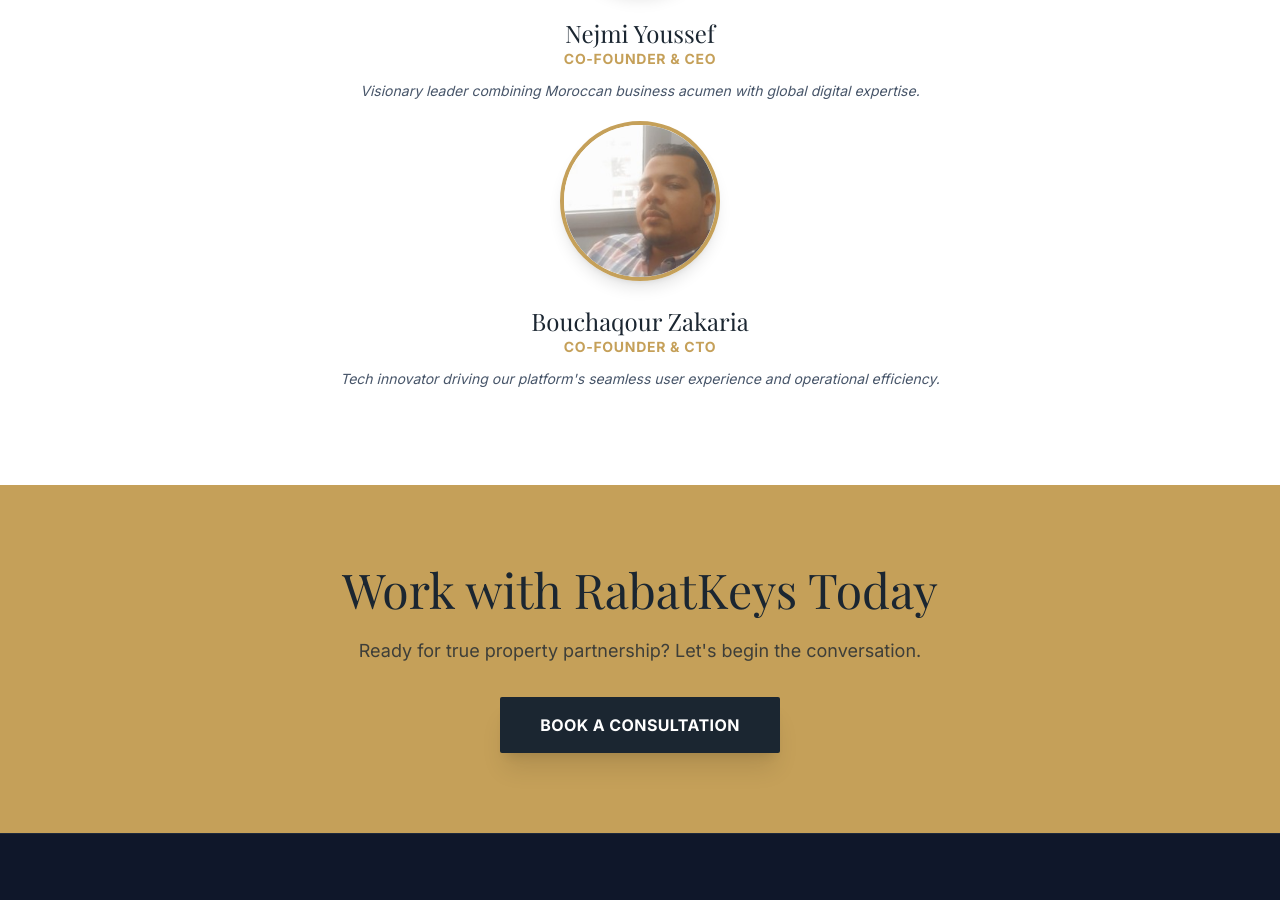
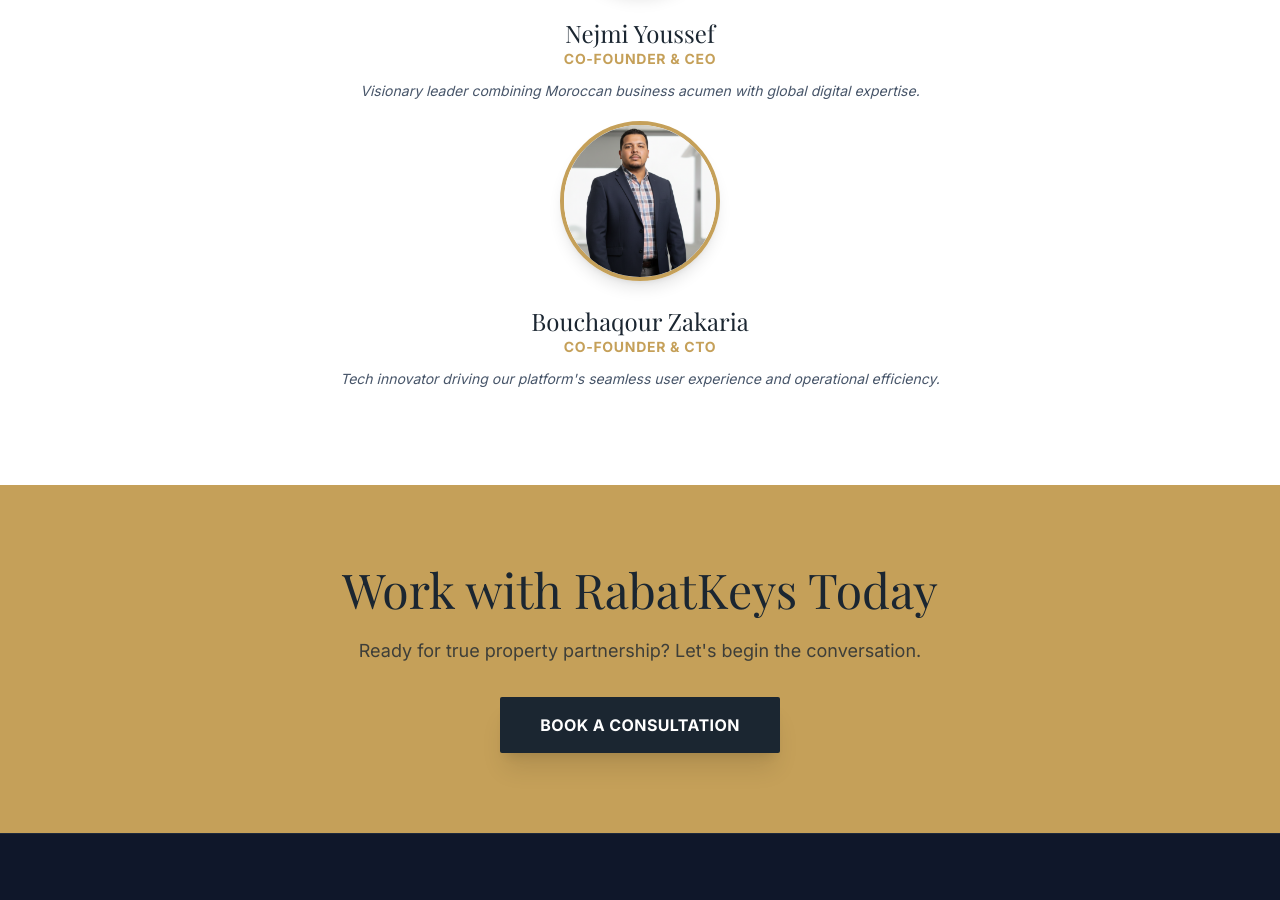
Before and after one commit to Zackery-spec/rabatkeys-site, a Next.js app: page /about in a window 1280 px wide. Shown: the part 2000-2900 px from the top of the page. Built offline with nearby package versions, Linux system fonts and the light colour scheme; no server answers; a web font is replaced by a local one.

Commit message:
fix: Guarantee NEXT_PUBLIC_GA_ID injection via next.config.js

```diff
--- a/next.config.js
+++ b/next.config.js
@@ -14,6 +14,13 @@
       // Add other domains here if needed, e.g., 'cdn.shopify.com'
     ],
   },
+
+  // ⬅️ CRITICAL FIX: This explicitly ensures NEXT_PUBLIC_GA_ID is available to the client build
+  env: {
+    // This value will be hardcoded into the client-side bundle during the Vercel build
+    NEXT_PUBLIC_GA_ID: process.env.NEXT_PUBLIC_GA_ID,
+  },
+
   // FIX FOR VERCEL FETCH ISSUE: Add the rewrites function directly inside the nextConfig object
   async rewrites() {
     return [
--- a/src/app/about/page.tsx
+++ b/src/app/about/page.tsx
@@ -14,7 +14,7 @@
     name: "Bouchaqour Zakaria",
     role: "Co-Founder & CTO",
     bio: "Tech innovator driving our platform's seamless user experience and operational efficiency.",
-    img: "/images/bouchaqour_zakaria.jfif" // Placeholder
+    img: "/images/zakaria_bouchaqour2.png" // Placeholder
   },
   //{
    // name: "Karim Zaki",
```
Also changed, not shown: public/images/bouchaqour_zakaria.jfif (deleted), public/images/zakaria_bouchaqour2.png (added).
